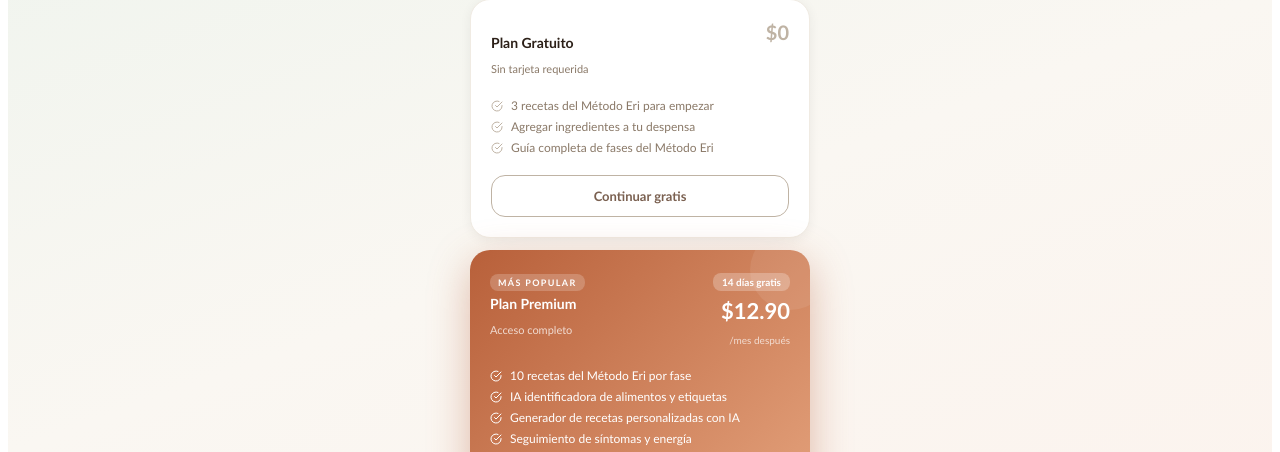
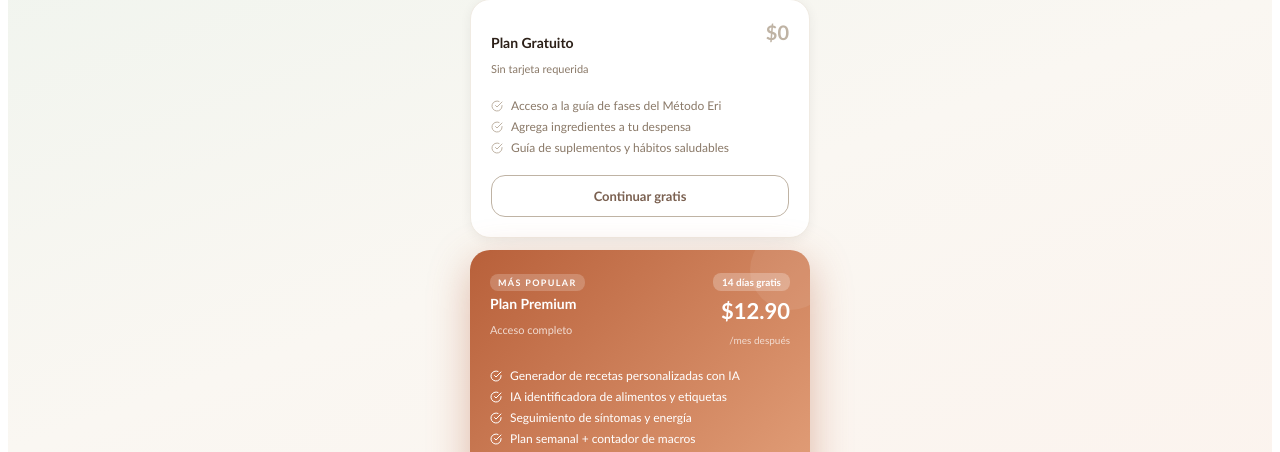
Before and after one commit to dinkahealthcoach-code/stop-hashimoto, a React (Vite) app: page / in a window 1280 px wide. Shown: the part 342-794 px from the top of the page. Built offline with nearby package versions, Linux system fonts and the light colour scheme.

Commit message:
Update App.jsx

```diff
--- a/App.jsx
+++ b/App.jsx
@@ -122,7 +122,7 @@ function PaywallScreen({onActivate}){
               <div><p style={{fontSize:14,fontWeight:700,color:T.ink,marginBottom:2}}>Plan Gratuito</p><p style={{fontSize:11,color:T.stone}}>Sin tarjeta requerida</p></div>
               <span style={{fontSize:20,fontWeight:800,color:T.stoneMid}}>$0</span>
             </div>
-            {["3 recetas del Método Eri para empezar","Agregar ingredientes a tu despensa","Guía completa de fases del Método Eri"].map(f=>(
+            {["Acceso a la guía de fases del Método Eri","Agrega ingredientes a tu despensa","Guía de suplementos y hábitos saludables"].map(f=>(
               <div key={f} style={{display:"flex",alignItems:"center",gap:8,marginBottom:6}}>
                 <CheckCircle size={12} color={T.stoneMid}/>
                 <span style={{fontSize:12,color:T.stone}}>{f}</span>
@@ -148,7 +148,7 @@ function PaywallScreen({onActivate}){
                 <p style={{fontSize:10,color:"rgba(255,255,255,0.7)"}}>/mes después</p>
               </div>
             </div>
-            {["10 recetas del Método Eri por fase","IA identificadora de alimentos y etiquetas","Generador de recetas personalizadas con IA","Seguimiento de síntomas y energía","Plan semanal + contador de macros","Acceso ilimitado a toda la app"].map(f=>(
+            {["Generador de recetas personalizadas con IA","IA identificadora de alimentos y etiquetas","Seguimiento de síntomas y energía","Plan semanal + contador de macros","Acceso ilimitado a todas las funciones","Suplementos y hábitos del Método Eri"].map(f=>(
               <div key={f} style={{display:"flex",alignItems:"center",gap:8,marginBottom:6}}>
                 <CheckCircle size={12} color="white"/>
                 <span style={{fontSize:12,color:"white"}}>{f}</span>
```
